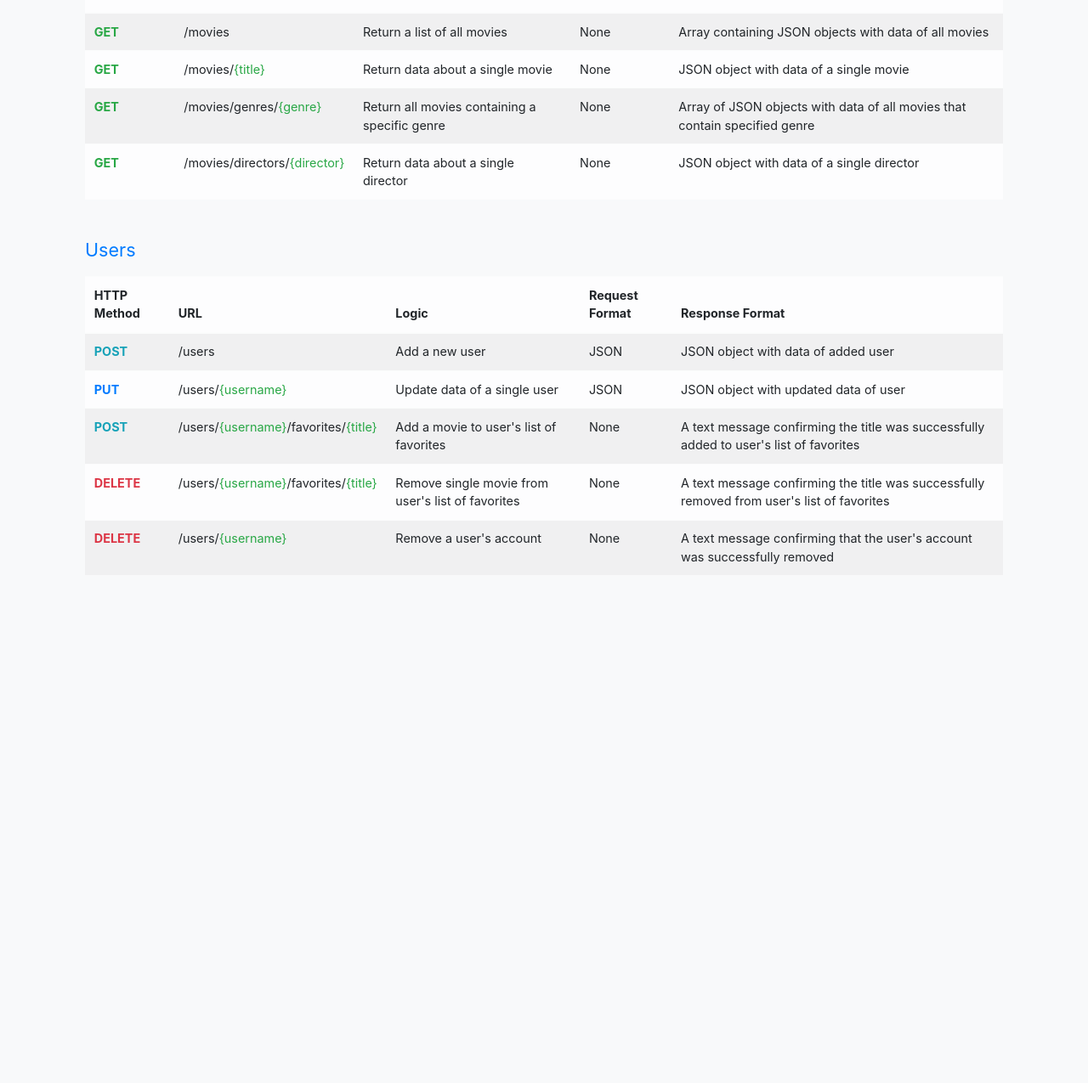
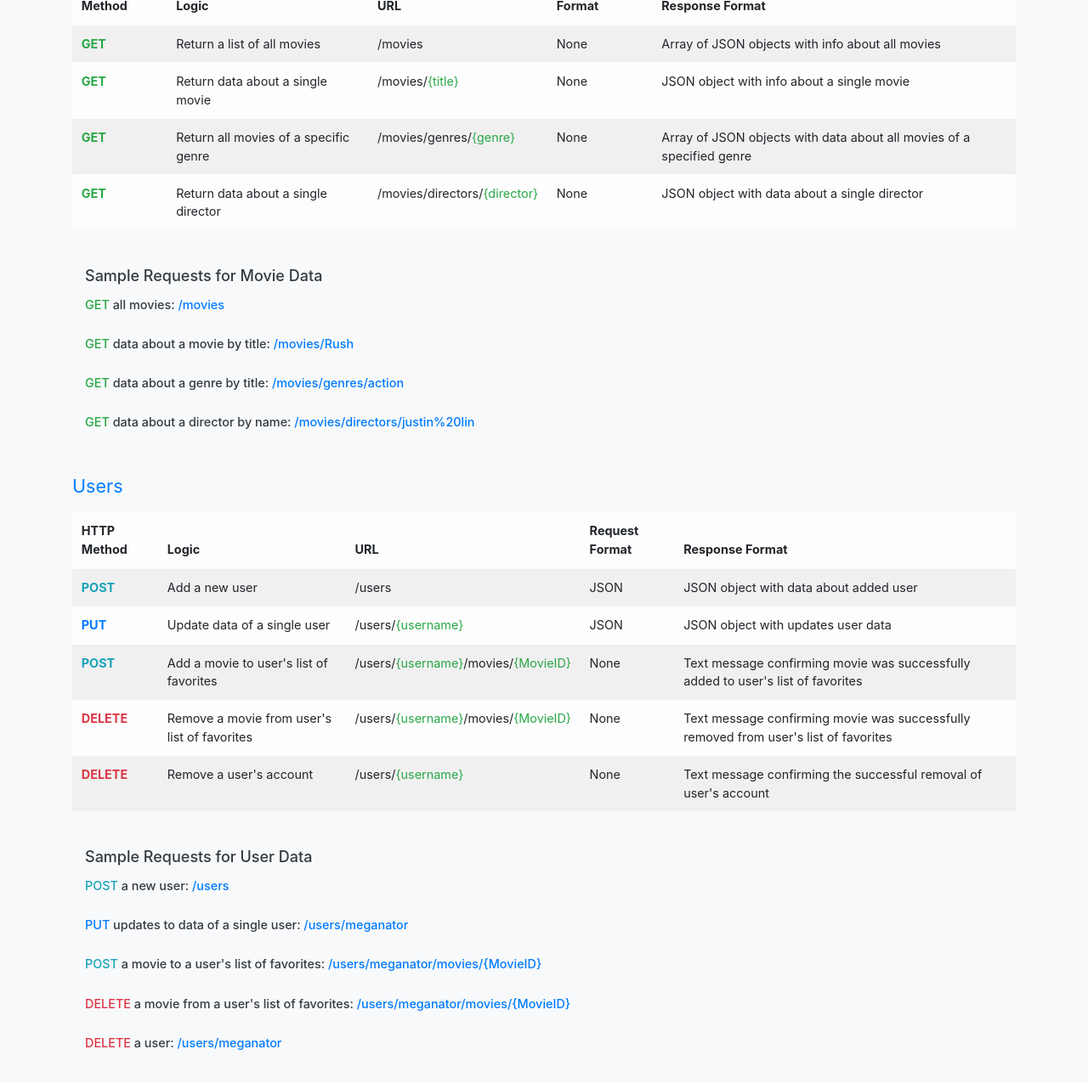
Before and after one commit to AaronRDurant/fastFlix-backend, a website: page public/documentation.html in a window 1280 px wide. Shown: the part 227-1502 px from the top of the page at 85% size. Before the commit the page ends 948 px from the top, so only its background shows below. Drawn offline with nearby package versions, Linux system fonts and the light colour scheme.

Commit message:
Update documentation.html
Updated the endpoints in the Movies and Users tables to match the new Mongoose logic in index.js, added "Sample Requests" sections below both tables, and ensured proper indentation throughout the code.

```diff
--- a/public/documentation.html
+++ b/public/documentation.html
@@ -13,29 +13,26 @@
 		<title>fastFlix API Documentation</title>
 	</head>
 	<body class="bg-light text-dark">
-	<div class="container mt-2">
+		<div class="container mt-4">
 			<div class="row">
 				<div class="col">
 					<h1 class="h2 text-center">
-			<span class="text-primary">fast</span
-			><span class="font-italic">Flix</span> API Documentation
+						<span class="text-primary">fast</span><span class="font-italic">Flix</span> API Documentation
 					</h1>
 				</div>
 			</div>
 			<div class="row">
 				<div class="col-lg-6 mx-auto">
-		  <p class="text-center">A modern RESTful API for racing films.
-		  </p>
+					<p class="text-center">A modern RESTful API for racing films.</p>
 				</div>
 			</div>
-	<div class="container mt-3">
 			<table id="table-2" class="table table-striped table-light mw-100">
 				<legend class="text-primary mt-5 mb-3">Movies</legend>
 				<thead>
 					<tr>
 						<th scope="col">HTTP Method</th>
+						<th scope="col">Logic</th>
 						<th scope="col">URL</th>
-			<th scope="col">Logic</th>
 						<th scope="col">Request Format</th>
 						<th scope="col">Response Format</th>
 					</tr>
@@ -43,41 +40,76 @@
 				<tbody>
 					<tr>
 						<th class="text-success" scope="row">GET</th>
+						<td>Return a list of all movies</td>
 						<td>/movies</td>
-			<td>Return a list of all movies</td>
 						<td>None</td>
-			<td>Array containing JSON objects with data of all movies</td>
+						<td>Array of JSON objects with info about all movies</td>
 					</tr>
 					<tr>
 						<th class="text-success" scope="row">GET</th>
+						<td>Return data about a single movie</td>
 						<td>/movies/<span class="text-success">{title}</span></td>
-			<td>Return data about a single movie</td>
 						<td>None</td>
-			<td>JSON object with data of a single movie</td>
+						<td>JSON object with info about a single movie</td>
 					</tr>
 					<tr>
 						<th class="text-success" scope="row">GET</th>
+						<td>Return all movies of a specific genre</td>
 						<td>/movies/genres/<span class="text-success">{genre}</span></td>
-			<td>Return all movies containing a specific genre</td>
 						<td>None</td>
-			<td>Array of JSON objects with data of all movies that contain specified genre</td>
+						<td>Array of JSON objects with data about all movies of a specified genre</td>
 					</tr>
 					<tr>
 						<th class="text-success">GET</th>
+						<td>Return data about a single director</td>
 						<td>/movies/directors/<span class="text-success">{director}</span></td>
-			<td>Return data about a single director</td>
 						<td>None</td>
-			<td>JSON object with data of a single director</td>
+						<td>JSON object with data about a single director</td>
 					</tr>
 				</tbody>
 			</table>
-	  <table id="table-2" class="table table-striped table-light mw-100 mb-5">
+			<div class="container mt-5">
+				<div class="row">
+					<div class="col">
+						<h2 class="h5 text-dark">Sample Requests for Movie Data</h2>
+					</div>
+				</div>
+				<div class="row mt-2">
+					<div class="col">
+						<h3 class="h6">
+							<span class="text-success">GET</span> all movies: <span class="text-primary">/movies</span>
+						</h3>
+					</div>
+				</div>
+				<div class="row mt-4">
+					<div class="col">
+						<h3 class="h6">
+							<span class="text-success">GET</span> data about a movie by title: <span class="text-primary">/movies/Rush</span>
+						</h3>
+					</div>
+				</div>
+				<div class="row mt-4">
+					<div class="col">
+						<h3 class="h6">
+							<span class="text-success">GET</span> data about a genre by title: <span class="text-primary">/movies/genres/action</span>
+						</h3>
+					</div>
+				</div>
+				<div class="row mt-4">
+					<div class="col">
+						<h3 class="h6">
+							<span class="text-success">GET</span> data about a director by name: <span class="text-primary">/movies/directors/justin%20lin</span>
+						</h3>
+					</div>
+				</div>
+			</div>
+			<table id="table-2" class="table table-striped table-light mw-100">
 				<legend class="text-primary mt-5 mb-3">Users</legend>
 				<thead>
 					<tr>
 						<th scope="col">HTTP Method</th>
+						<th scope="col">Logic</th>
 						<th scope="col">URL</th>
-			<th scope="col">Logic</th>
 						<th scope="col">Request Format</th>
 						<th scope="col">Response Format</th>
 					</tr>
@@ -85,41 +117,83 @@
 				<tbody>
 					<tr>
 						<th class="text-info" scope="row">POST</th>
+						<td>Add a new user</td>
 						<td>/users</td>
-			<td>Add a new user</td>
 						<td>JSON</td>
-			<td>JSON object with data of added user</td>
+						<td>JSON object with data about added user</td>
 					</tr>
 					<tr>
 						<th class="text-primary" scope="row">PUT</th>
+						<td>Update data of a single user</td>
 						<td>/users/<span class="text-success">{username}</span></td>
-			<td>Update data of a single user</td>
 						<td>JSON</td>
-			<td>JSON object with updated data of user</td>
+						<td>JSON object with updates user data</td>
 					</tr>
 					<tr>
 						<th class="text-info" scope="row">POST</th>
-			<td>/users/<span class="text-success">{username}</span>/favorites/<span class="text-success">{title}</span></td>
 						<td>Add a movie to user's list of favorites</td>
+						<td>/users/<span class="text-success">{username}</span>/movies/<span class="text-success">{MovieID}</span></td>
 						<td>None</td>
-			<td>A text message confirming the title was successfully added to user's list of favorites</td>
+						<td>Text message confirming movie was successfully added to user's list of favorites</td>
 					</tr>
 					<tr>
 						<th class="text-danger">DELETE</th>
-			<td>/users/<span class="text-success">{username}</span>/favorites/<span class="text-success">{title}</span></td>
-			<td>Remove single movie from user's list of favorites</td>
+						<td>Remove a movie from user's list of favorites</td>
+						<td>/users/<span class="text-success">{username}</span>/movies/<span class="text-success">{MovieID}</span></td>
 						<td>None</td>
-			<td>A text message confirming the title was successfully removed from user's list of favorites</td>
+						<td>Text message confirming movie was successfully removed from user's list of favorites</td>
 					</tr>
 					<tr>
 						<th class="text-danger">DELETE</th>
+						<td>Remove a user's account</td>
 						<td>/users/<span class="text-success">{username} </span></td>
-			<td>Remove a user's account</td>
 						<td>None</td>
-			<td>A text message confirming that the user's account was successfully removed</td>
+						<td>Text message confirming the successful removal of user's account</td>
 					</tr>
 				</tbody>
 			</table>
+			<div class="container mt-5 mb-5">
+				<div class="row">
+					<div class="col">
+						<h2 class="h5 text-dark">Sample Requests for User Data</h2>
+					</div>
+				</div>
+				<div class="row mt-2">
+					<div class="col">
+						<h3 class="h6">
+							<span class="text-info">POST</span> a new user: <span class="text-primary">/users</span>
+						</h3>
+					</div>
+				</div>
+				<div class="row mt-4">
+					<div class="col">
+						<h3 class="h6">
+							<span class="text-primary">PUT</span> updates to data of a single user: <span class="text-primary">/users/meganator</span>
+						</h3>
+					</div>
+				</div>
+				<div class="row mt-4">
+					<div class="col">
+						<h3 class="h6">
+							<span class="text-info">POST</span> a movie to a user's list of favorites: <span class="text-primary">/users/meganator/movies/{MovieID}</span>
+						</h3>
+					</div>
+				</div>
+				<div class="row mt-4">
+					<div class="col">
+						<h3 class="h6">
+							<span class="text-danger">DELETE</span> a movie from a user's list of favorites: <span class="text-primary">/users/meganator/movies/{MovieID}</span>
+						</h3>
+					</div>
+				</div>
+				<div class="row mt-4">
+					<div class="col">
+						<h3 class="h6">
+							<span class="text-danger">DELETE</span> a user: <span class="text-primary">/users/meganator</span>
+						</h3>
+					</div>
+				</div>
+			</div>
 		</div>
 	<script
 		src="https://code.jquery.com/jquery-3.5.1.slim.min.js"
```
Lines whose indentation alone changed are shown as unchanged.
